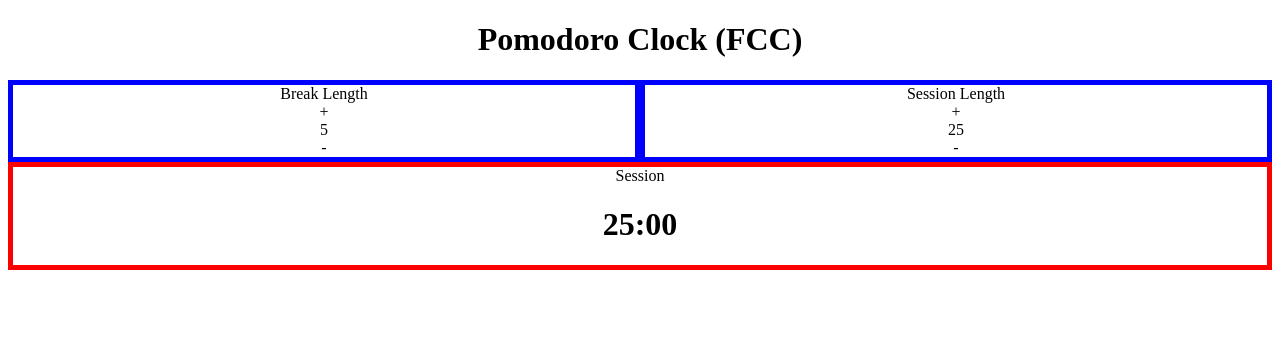
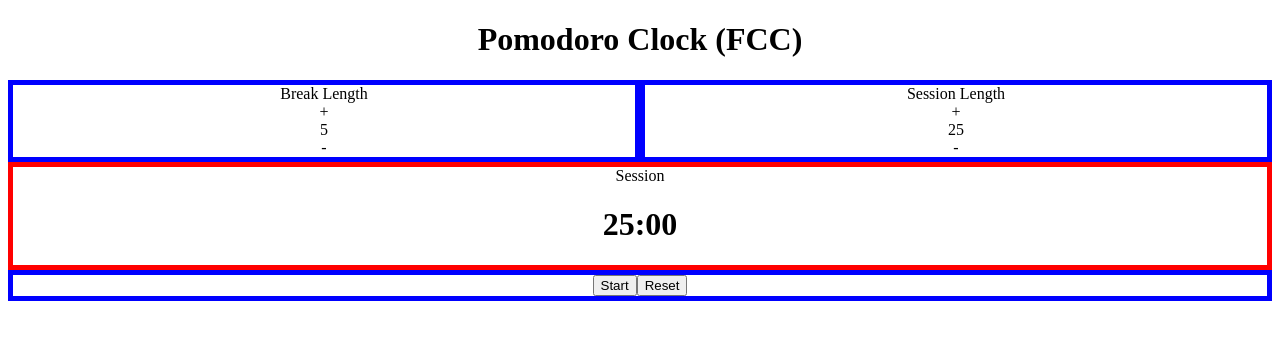
Before and after one commit to kaiorosa1/pomodoro-clock-fcc, a plain HTML site: page dist/index.html in a window 1280 px wide. Drawn offline with nearby package versions, Linux system fonts and the light colour scheme.

Commit message:
add meet content user stories

```diff
--- a/dist/script.js
+++ b/dist/script.js
@@ -27,7 +27,12 @@
       React.createElement("div", { id: "session-decrement" }, "-"))),
 
 
-      React.createElement(Display, null)));
+      React.createElement(Display, null),
+      React.createElement("div", { id: "functionality" },
+
+      React.createElement("button", { id: "start_stop" }, "Start"),
+      React.createElement("button", { id: "reset" }, "Reset"))));
+
 
 
   }}
@@ -38,7 +43,7 @@
     return (
       React.createElement("div", { id: "display" },
       React.createElement("div", { id: "timer-label" }, "Session"),
-      React.createElement("h1", null, "25:00")));
+      React.createElement("h1", { id: "time-left" }, "25:00")));
 
 
   }}
--- a/dist/style.css
+++ b/dist/style.css
@@ -17,3 +17,6 @@
   border: 5px solid blue;
   width: 50%;
 }
+#functionality{
+  border: 5px solid blue;
+}
--- a/src/style.css
+++ b/src/style.css
@@ -17,3 +17,6 @@
   border: 5px solid blue;
   width: 50%;
 }
+#functionality{
+  border: 5px solid blue;
+}
```
Also changed, not shown: 1 other file.
